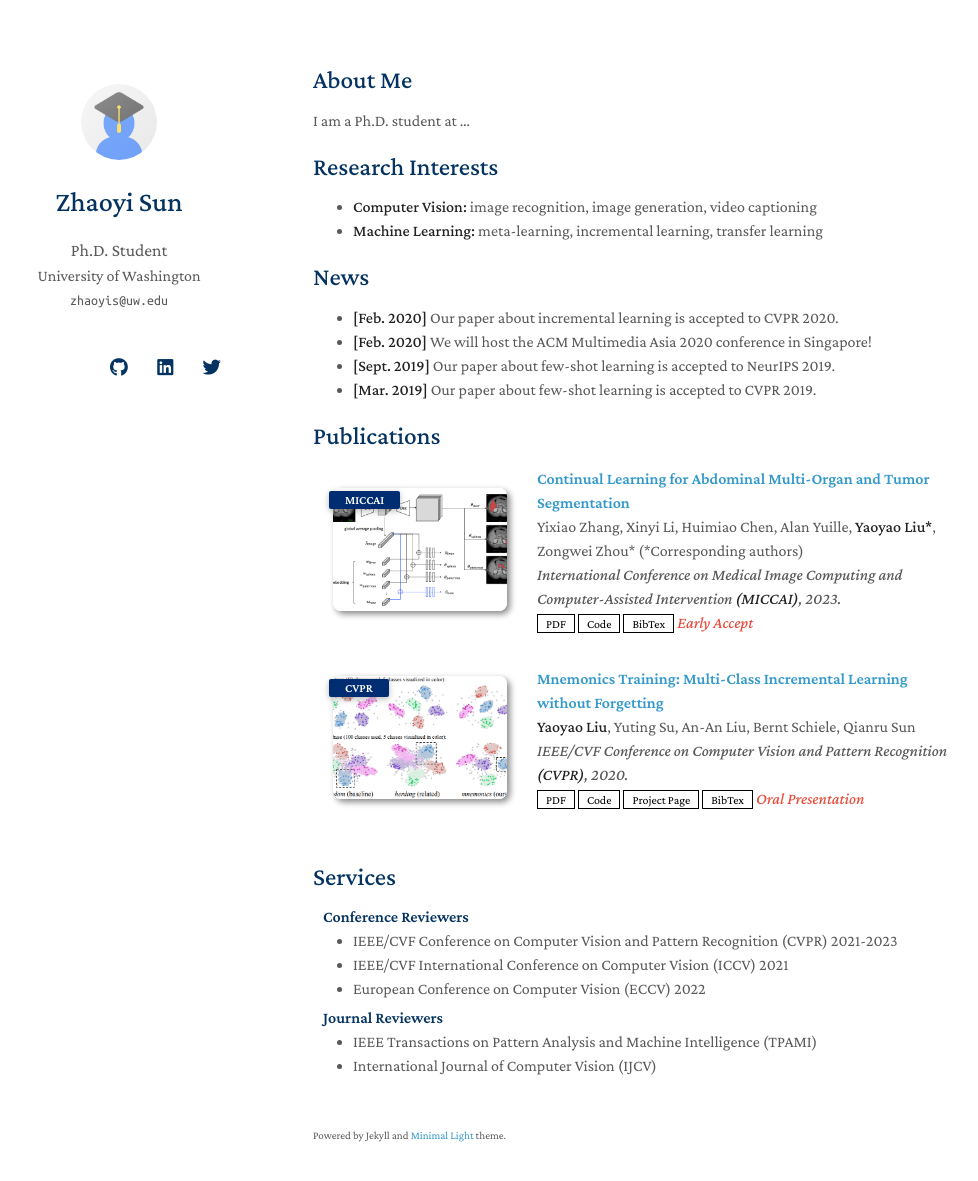
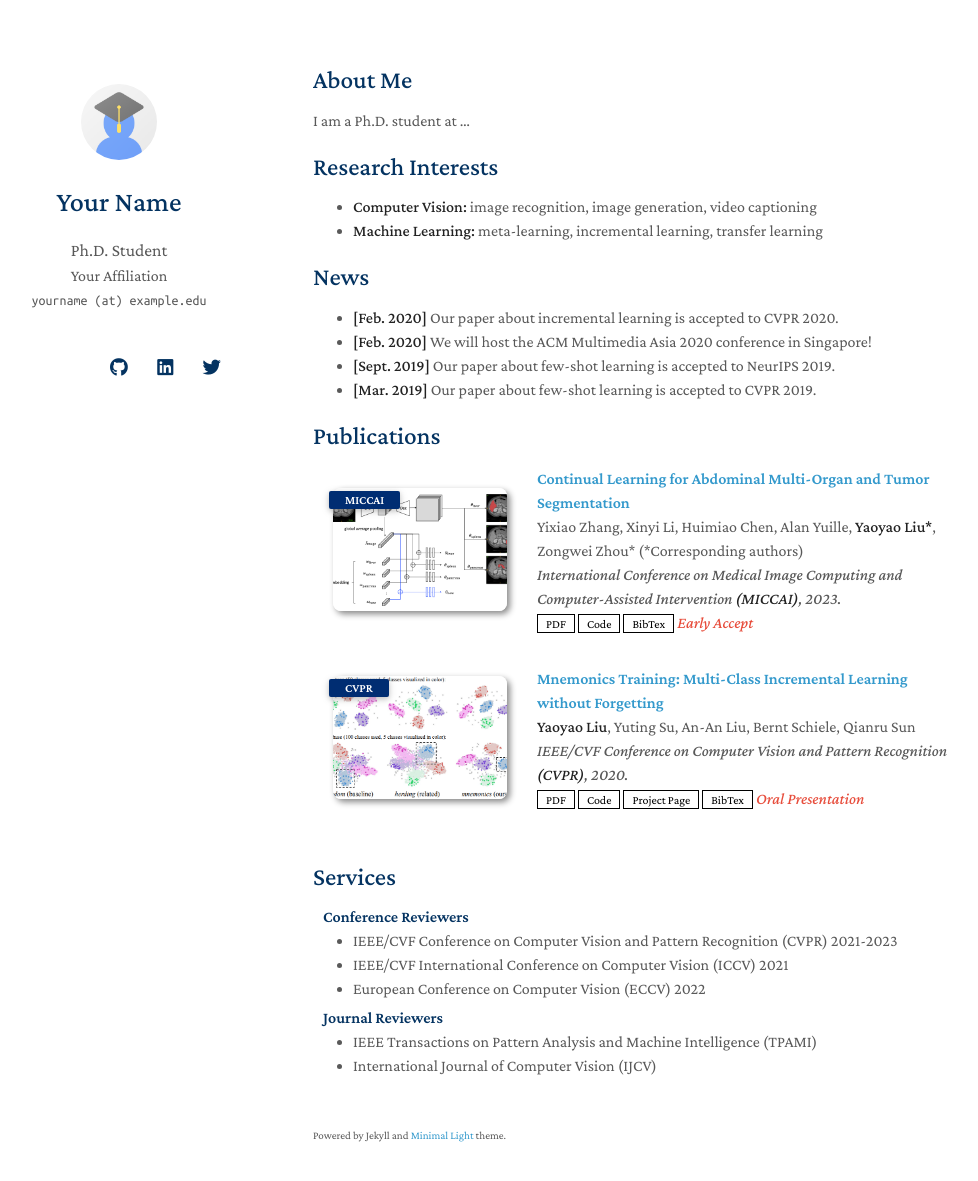
Before and after one commit to GeraldSun/GeraldSun.github.io, a Jekyll site: the page built from index.md, in a window 1280 px wide and 1216 px high. Shown: the top 1181 px of the window, without its empty margins (157-1135 px from the left). Built offline with Jekyll 4.4.1, drawn with Linux system fonts in a browser that asks for light colours; nearby versions of some CDN libraries; a style sheet for code colours, icons or effects is not loaded; our own code applies the rules of GitHub Pages for plain Markdown files.

Commit message:
_config.yml

```diff
--- a/_config.yml
+++ b/_config.yml
@@ -1,8 +1,8 @@
 # Basic Information
-title: Zhaoyi Sun
+title: Your Name
 position: Ph.D. Student
-affiliation: University of Washington
-email: zhaoyis@uw.edu
+affiliation: Your Affiliation
+email: yourname (at) example.edu
 
 # Search Engine Optimization (SEO)
 # The following information is used to improve the website traffic from search engines, e.g., Google.
```
